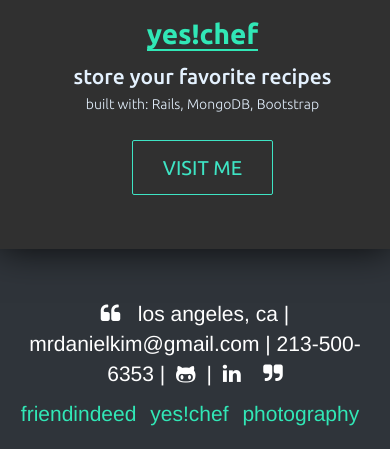
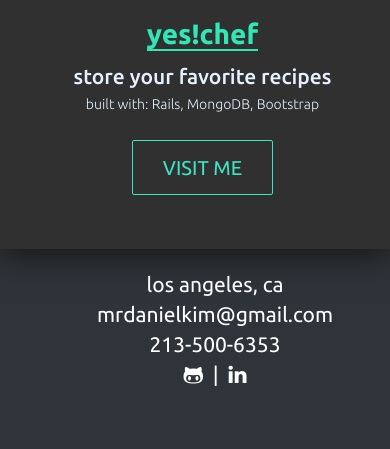
Before and after one commit to jolamola/site2, a PHP site: page / in a window 390 px wide. Shown: the part 2934-3383 px from the top of the page. Run offline with PHP 8.4, Linux system fonts and the light colour scheme; some libraries are stand-ins or nearby versions; some web fonts are replaced.

Commit message:
rwd footer

```diff
--- a/public/css/style.css
+++ b/public/css/style.css
@@ -84,13 +84,6 @@
 	}
 }
 
-.menuContainer {
-
-}
-
-
-
-
 #intro h1 {
 	font-family: 'Ubuntu', sans-serif;
 	text-align: center;
@@ -105,9 +98,6 @@
 	-webkit-animation-delay: .4s;
 	animation-delay: .4s;
 }
-/*.intro-text {
-	padding: 260px 0 260px 0;
-	}*/
 #downIcon_container {
 	position: absolute;
 	width: 100%;
@@ -181,19 +171,6 @@
 	min-height: 400px;
 }
 
-/*.project-container:hover .project {
-	opacity: 1;
-	color: white;
-	display: block;
-	}*/
-
-/*.project-container:hover {
-	background-color: rgba(0,0,0,0.8);
-	-webkit-transition: all linear 0.1s;
-	-moz-transition: all linear 0.1s;
-	transition: all linear 0.1s;
-	}*/
-
 .project-title {
 	font-family: 'Ubuntu', sans-serif;
 	font-weight: 700;
@@ -266,6 +243,24 @@
 	text-decoration: none;
 }
 
+@media (max-width: 768px) {
+	#footer_content {
+		display: none;
+	}
+	.collapse_footer ul {
+		text-align: center;
+		padding-top: 20px;
+		font-family: 'Ubuntu', sans-serif;
+		list-style: none;
+		font-size: 1.5em;
+		color:white;
+	}
+}
+@media (min-width: 769px) {
+	.collapse_footer {
+		display: none;
+	}
+}
 /****************** buttons and icons ******************/
 .btn-visit,
 .btn-visit:focus {
--- a/public/index.html
+++ b/public/index.html
@@ -44,8 +44,6 @@
 	<section id="body_content">
 		<div class="container-fluid">
 			<div class="row">
-
-
 
 				<div class="menuContainer col-xs-12 col-sm-6 box">
 					<div class="" id="aboutme">
@@ -106,7 +104,7 @@
 						<span class="project-build">built with: Rails, PostgreSQL, Bootstrap</span><br><br>
 						<a href="https://friendindeed.herokuapp.com" class="btn-visit"> Visit Me </a>
 					</div>
-				</div><!-- Yes Chef -->
+				</div><!-- Friend Indeed -->
 
 				<div class="menuContainer col-xs-12 col-sm-6 box">
 					<div class="" id="yeschef">
@@ -125,39 +123,7 @@
 						<span class="project-build">built with: Rails, MongoDB, Bootstrap</span><br><br>
 						<a href="https://yeschef.herokuapp.com" class="btn-visit"> Visit Me </a>
 					</div>
-				</div><!-- Friend Indeed -->
-
-				<!-- <div class="col-md-6 col-sm-12 box" id="photos">
-					<div class="project-container">
-						<div class="project">
-							<span class="project-title">Photography</span>
-							<span class="project-desc">A sample of my work</span><br><br>
-							<a href="#" class="btn-visit"> Visit Me </a>
-						</div>
-					</div>
-				</div> --><!-- photography -->
-
-				<!-- <div class="col-md-6 col-sm-12 box" id="fi">
-					<div class="project-container">
-						<div class="project">
-							<span class="project-title">friendindeed</span>
-							<span class="project-desc">spread kindness through good deeds</span><br>
-							<span class="project-build">built with: Rails, PostgreSQL, Bootstrap</span><br><br>
-							<a href="https://friendindeed.herokuapp.com" class="btn-visit"> Visit Me </a>
-						</div>
-					</div>
-				</div> --> <!-- friendindeed project -->
-
-				<!-- <div class="col-md-6 col-sm-12 box" id="yeschef">
-					<div class="project-container">
-						<div class="project">
-							<span class="project-title">yes!chef</span><br>
-							<span class="project-desc">store your favorite recipes</span><br>
-							<span class="project-build">built with: Rails, MongoDB, Bootstrap</span><br><br>
-							<a href="https://yeschef.herokuapp.com" class="btn-visit"> Visit Me </a>
-						</div>
-					</div>
-				</div> --> <!-- yeschef project-->
+				</div><!-- Yes Chef -->
 
 			</div> <!-- row -->
 		</div> <!-- container-fluid -->
@@ -180,6 +146,14 @@
 				<a href="#">photography</a>
 			</div>
 		</div>
+		<div class="collapse_footer">
+			<ul>
+				<li>los angeles, ca</li>
+				<li>mrdanielkim@gmail.com</li>
+				<li>213-500-6353</li>
+				<li><a href="https://github.com/jolamola"><i class="fa fa-github-alt fa-icon-custom"></i></a> | <a href="http://www.linkedin.com/in/mrdanielkim"><i class="fa fa-linkedin fa-icon-custom"></i></a></li>
+			</ul>
+		</div>
 	</div>
 
 </body>
```
Lines whose indentation alone changed are shown as unchanged.
